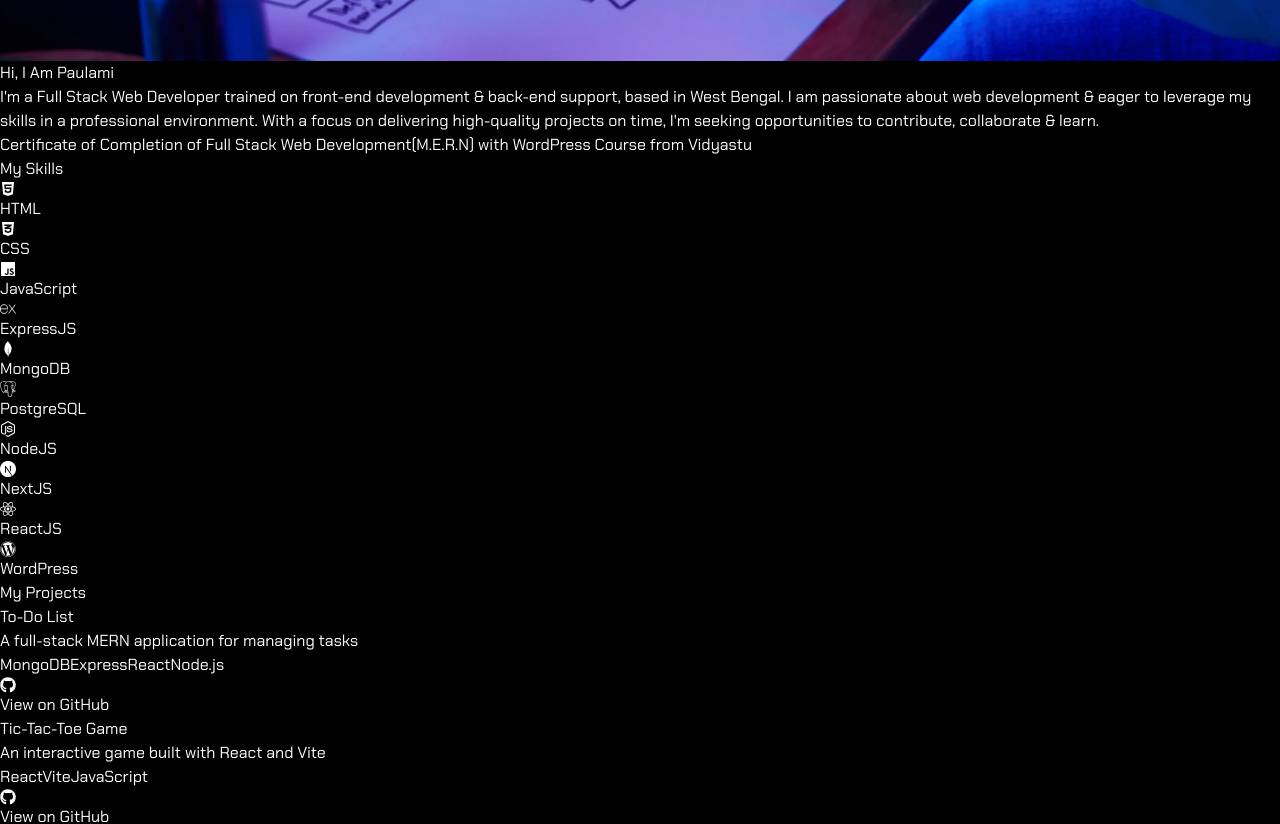
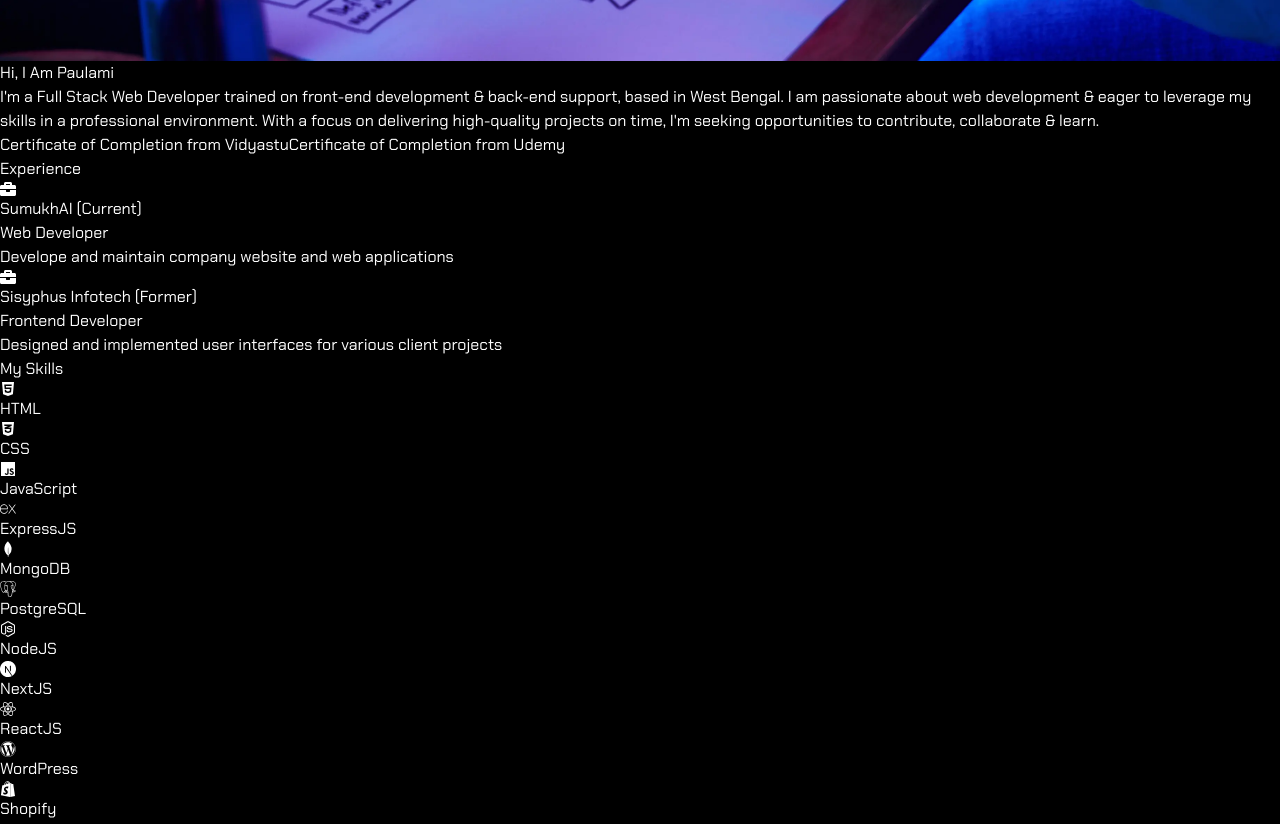
Before and after one commit to PAulAmIC79/paulami-choudhury-portfolio, a React (Vite) app: page / in a window 1280 px wide. Shown: the part 1480-2304 px from the top of the page. Built offline with nearby package versions, Linux system fonts and the light colour scheme; the HTML template or start-up script is replaced by a standard one.

Commit message:
added experience, udemy certificate, removed ig fb li

```diff
--- a/src/App.jsx
+++ b/src/App.jsx
@@ -2,6 +2,7 @@
 import Navbar from "./components/Navbar";
 import Hero from "./components/Hero";
 import About from "./components/About";
+import Experience from "./components/Experience";
 import Skills from "./components/Skills";
 import Projects from "./components/Projects";
 import Contact from "./components/Contact";
@@ -15,6 +16,7 @@
       <Hero />
       <BackgroundWrapper>
         <About />
+        <Experience />
         <Skills />
         <Projects />
         <Contact />
--- a/src/certificate.jsx
+++ b/src/certificate.jsx
@@ -3,7 +3,7 @@
 const Certificate = () => {
   return (
     <a href="MERN_Certificate.pdf" target="_blank" rel="noreferrer" >
-   Certificate of Completion of Full Stack Web Development(M.E.R.N) with WordPress Course from Vidyastu
+   Certificate of Completion from Vidyastu
 </a>
 
   )
--- a/src/components/About.jsx
+++ b/src/components/About.jsx
@@ -1,6 +1,7 @@
 import React from "react";
 import { HiArrowNarrowDown } from "react-icons/hi";
 import Certificate from "../certificate";
+import UdemyCertificate from "../udemyCertificate";
 import { motion } from "framer-motion";
 
 export default function About() {
@@ -11,7 +12,7 @@
           initial={{ opacity: 0, x: -50 }}
           animate={{ opacity: 1, x: 0 }}
           transition={{ duration: 0.7, delay: 0.3 }}
-          className="lg:max-w-lg lg:w-full md:w-1/2 w-4/5 sm:w-5/6 mb-8 md:mb-0"
+          className="lg:max-w-lg lg:w-full md:w-1/2 w-4/5 sm:w-5/6 mb-8 md:mb-0 flex items-center justify-center"
         >
           <motion.div
             whileHover={{ scale: 1.03 }}
@@ -55,7 +56,7 @@
             initial={{ opacity: 0, y: 20 }}
             animate={{ opacity: 1, y: 0 }}
             transition={{ duration: 0.7, delay: 0.6 }}
-            className="flex flex-wrap justify-center gap-4 sm:gap-6 mt-4 sm:mt-6"
+            className="flex flex-nowrap justify-center gap-4 sm:gap-6 mt-4 sm:mt-6"
           >
             <motion.a
               whileHover={{ scale: 1.05, y: -2 }}
@@ -65,6 +66,14 @@
             >
               <Certificate />
             </motion.a>
+            <motion.a
+              whileHover={{ scale: 1.05, y: -2 }}
+              whileTap={{ scale: 0.95 }}
+              href="/"
+              className="inline-flex items-center text-white bg-gradient-to-r from-blue-600 to-purple-600 hover:from-blue-700 hover:to-purple-700 py-3 sm:py-4 px-6 sm:px-8 focus:outline-none rounded-full text-base sm:text-lg transition-all duration-300 hover:shadow-lg hover:shadow-purple-500/25"
+            >
+              <UdemyCertificate />
+            </motion.a>
           </motion.div>
         </motion.div>
       </div>
--- a/src/components/Contact.jsx
+++ b/src/components/Contact.jsx
@@ -73,17 +73,17 @@
   ];
 
   const socialLinks = [
-    {
+    /* {
       icon: <FaLinkedin className="w-6 h-6" />,
       title: "LinkedIn",
       link: "/"
-    },
+    }, */
     {
       icon: <FaGithub className="w-6 h-6" />,
       title: "GitHub",
-      link: "/"
-    },
-    {
+      link: "https://github.com/PAulAmIC79"
+    }
+    /* {
       icon: <FaInstagram className="w-6 h-6" />,
       title: "Instagram",
       link: "/"
@@ -92,7 +92,7 @@
       icon: <FaFacebook className="w-6 h-6" />,
       title: "FaceBook",
       link: "/"
-    }
+    } */
   ];
 
   return (
@@ -140,7 +140,7 @@
                 ))}
               </div>
               <div className="mt-8 pt-6 border-t border-gray-700">
-                <h4 className="text-lg md:text-2xl font-semibold text-white mb-4">Follow Me</h4>
+                <h4 className="text-lg md:text-2xl font-semibold text-white mb-4">Follow Me On Github </h4>
                 <div className="flex space-x-4">
                   {socialLinks.map((social, index) => (
                     <motion.a
--- /dev/null
+++ b/src/components/Experience.jsx
@@ -0,0 +1,91 @@
+import React from 'react';
+import { motion } from 'framer-motion';
+import { FaBriefcase } from 'react-icons/fa';
+
+const Experience = () => {
+  const experiences = [
+    {
+      company: 'SumukhAI (Current)',
+      position: 'Web Developer',
+      description: 'Develope and maintain company website and web applications'
+    },
+    {
+      company: 'Sisyphus Infotech (Former)',
+      position: 'Frontend Developer',
+      description: 'Designed and implemented user interfaces for various client projects'
+    }
+  ];
+
+  const containerVariants = {
+    hidden: { opacity: 0 },
+    visible: {
+      opacity: 1,
+      transition: {
+        staggerChildren: 0.2
+      }
+    }
+  };
+
+  const itemVariants = {
+    hidden: { opacity: 0, x: -20 },
+    visible: {
+      opacity: 1,
+      x: 0,
+      transition: {
+        duration: 0.5
+      }
+    }
+  };
+
+  return (
+    <section id="experience" className="scroll-mt-20 MT-8 md:pr-52 md:pl-52">
+      <div className="container px-4 sm:px-6 lg:px-8 py-8 sm:py-12 md:py-20 mx-auto">
+        <motion.div
+          initial={{ opacity: 0, y: -20 }}
+          animate={{ opacity: 1, y: 0 }}
+          transition={{ duration: 0.5 }}
+          className="text-center mb-8 sm:mb-12 md:mb-16"
+        >
+          <h1 className="text-3xl sm:text-4xl md:text-5xl font-bold text-white mb-3 sm:mb-4">Experience</h1>
+          <div className="w-20 sm:w-24 h-1 bg-gradient-to-r from-blue-500 to-blue-600 mx-auto rounded-full"></div>
+        </motion.div>
+        <motion.div
+          variants={containerVariants}
+          initial="hidden"
+          whileInView="visible"
+          viewport={{ once: true }}
+          className="max-w-3xl mx-auto space-y-6 sm:space-y-8"
+        >
+          {experiences.map((exp, index) => (
+            <motion.div
+              key={index}
+              variants={itemVariants}
+              whileHover={{
+                x: 10,
+                transition: { duration: 0.2 }
+              }}
+              className="group relative overflow-hidden rounded-xl bg-gradient-to-r from-blue-600 to-purple-600 p-0.5 transition-all duration-300 hover:shadow-lg hover:shadow-blue-500/25"
+            >
+              <div className="relative rounded-lg bg-gray-900 p-4 sm:p-6 transition-all duration-300 group-hover:bg-opacity-90">
+                <div className="flex items-start gap-4">
+                  <div className="text-blue-400 group-hover:text-blue-300 transition-colors duration-300">
+                    <FaBriefcase className="text-2xl sm:text-3xl mt-1" />
+                  </div>
+                  <div className="flex-1">
+                    <h3 className="text-lg sm:text-2xl font-bold text-white mb-1 group-hover:text-blue-400 transition-colors duration-300">
+                      {exp.company}
+                    </h3>
+                    <p className="text-blue-400 mb-3 text-sm sm:text-base">{exp.position}</p>
+                    <p className="text-gray-300 text-sm sm:text-base leading-relaxed">{exp.description}</p>
+                  </div>
+                </div>
+              </div>
+            </motion.div>
+          ))}
+        </motion.div>
+      </div>
+    </section>
+  );
+}
+
+export default Experience;
--- a/src/components/Hero.jsx
+++ b/src/components/Hero.jsx
@@ -29,7 +29,7 @@
               Crafting Digital Experiences with Code & Creativity.
             </p>
             <p className="text-gray-200 lg:text-gray-400 text-lg opacity-100">
-              Blending the flexibility of MERN with the versatility of WordPress to deliver scalable web solutions.
+              Blending the flexibility of MERN with the versatility of WordPress & Shopify to deliver scalable web solutions.
             </p>
             <div className="flex flex-col sm:flex-row gap-6">
               <a
--- a/src/components/Navbar.jsx
+++ b/src/components/Navbar.jsx
@@ -26,6 +26,14 @@
           </button>
         </div>
         <nav className={`${isMenuOpen ? 'flex' : 'hidden'} md:flex flex-col md:flex-row w-full md:w-auto mt-4 md:mt-2 md:mr-auto md:ml-4 md:py-1 md:pl-4 md:border-l md:border-gray-700/50 items-center text-base sm:text-lg lg:text-lg justify-center gap-4 md:gap-0`}>
+          <a
+            href="#experience"
+            className="text-gray-300 hover:text-white transition-all duration-300 relative group px-2 py-1 w-full md:w-auto text-center"
+            onClick={() => setIsMenuOpen(false)}
+          >
+            Experience
+            <span className="absolute bottom-0 left-0 w-0 h-0.5 bg-gradient-to-r from-blue-500 to-blue-600 transition-all duration-300 group-hover:w-full"></span>
+          </a>
           <a
             href="#skills"
             className="text-gray-300 hover:text-white transition-all duration-300 relative group px-2 py-1 w-full md:w-auto text-center"
--- a/src/components/Skills.jsx
+++ b/src/components/Skills.jsx
@@ -1,7 +1,7 @@
 import React from 'react';
 import { motion } from 'framer-motion';
 import { FaHtml5, FaCss3Alt, FaJs, FaNodeJs, FaReact, FaWordpress } from 'react-icons/fa';
-import { SiExpress, SiMongodb, SiNextdotjs, SiPostgresql } from 'react-icons/si';
+import { SiExpress, SiMongodb, SiNextdotjs, SiPostgresql, SiShopify } from 'react-icons/si';
 
 const Skills = () => {
   const skills = [
@@ -15,6 +15,7 @@
     { name: 'NextJS', color: 'from-gray-600 to-gray-400', icon: <SiNextdotjs className="text-2xl" /> },
     { name: 'ReactJS', color: 'from-blue-400 to-blue-500', icon: <FaReact className="text-2xl" /> },
     { name: 'WordPress', color: 'from-blue-600 to-blue-700', icon: <FaWordpress className="text-2xl" /> },
+    { name: 'Shopify', color: 'from-green-500 to-green-600', icon: <SiShopify className="text-2xl" /> },
   ];
 
   const containerVariants = {
--- /dev/null
+++ b/src/udemyCertificate.jsx
@@ -0,0 +1,12 @@
+import React from 'react'
+
+const UdemyCertificate = () => {
+  return (
+    <a href="Certificate-Udemy.pdf" target="_blank" rel="noreferrer" >
+   Certificate of Completion from Udemy
+</a>
+
+  )
+}
+
+export default UdemyCertificate
```
Also changed, not shown: 1 other file (tests, documents, lock files or other folders).
